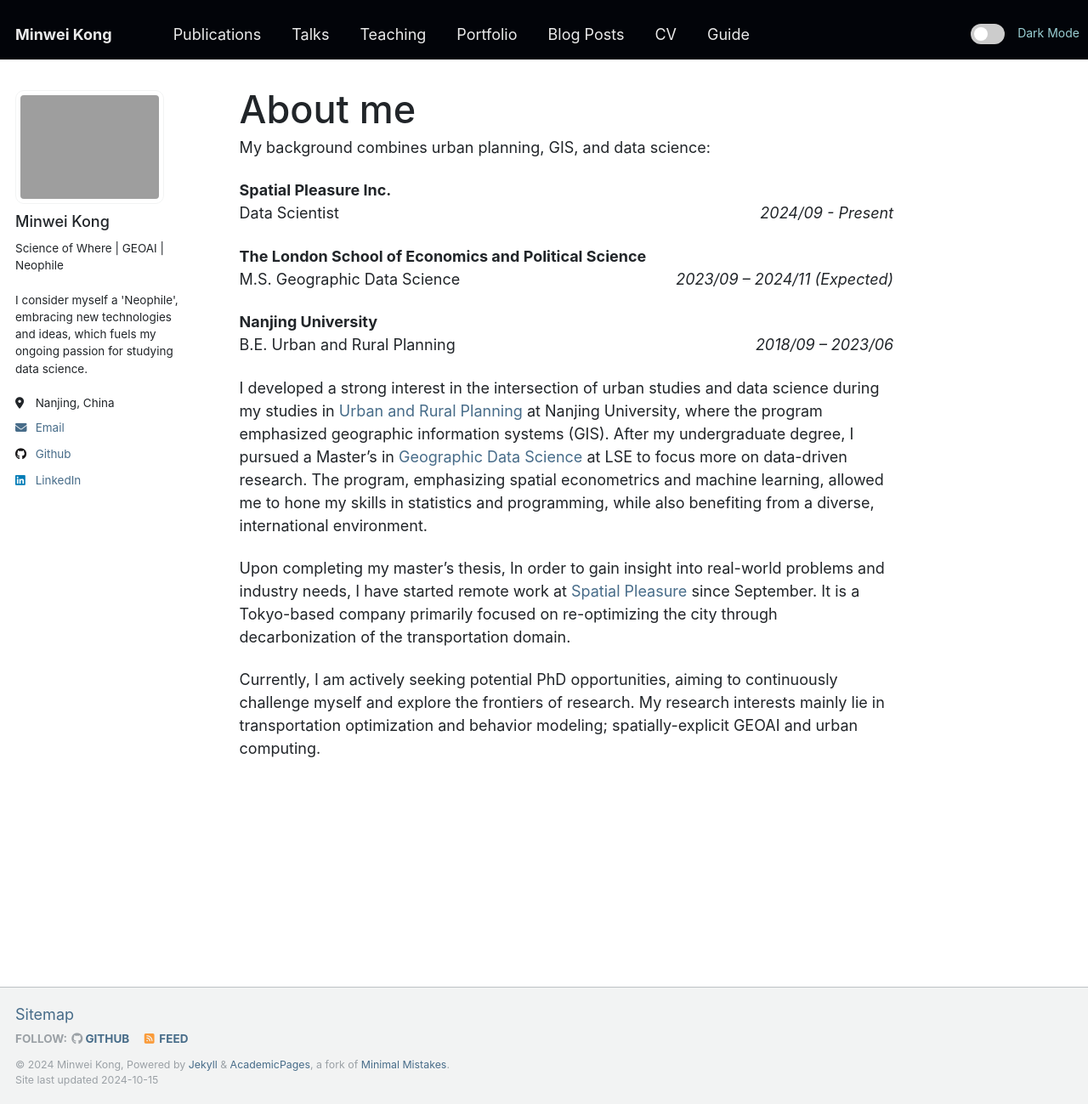
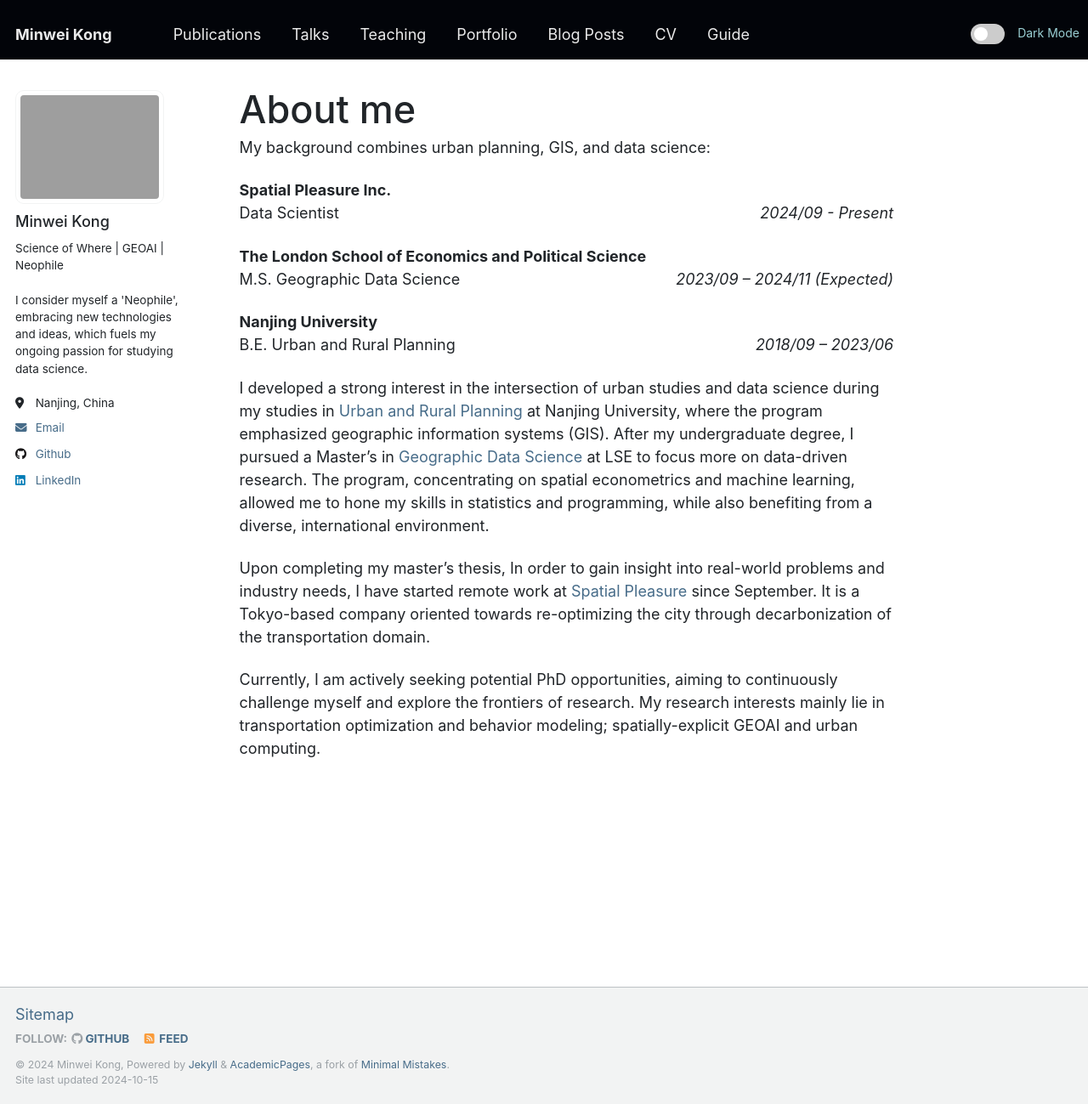
Before and after one commit to Minw913/minw913.github.io, a Jekyll site: the page built from _pages/about.md, in a window 1280 px wide and 1299 px high. Shown: the whole window at 85% size. Built offline with Jekyll 4.4.1, drawn with Linux system fonts in a browser that asks for light colours; nearby versions of some CDN libraries.

Commit message:
update about me

```diff
--- a/_pages/about.md
+++ b/_pages/about.md
@@ -19,9 +19,9 @@ My background combines urban planning, GIS, and data science:
 <br>
 <span>B.E. Urban and Rural Planning</span><span style="float: right;">_2018/09 – 2023/06_</span>
 
-I developed a strong interest in the intersection of urban studies and data science during my studies in [Urban and Rural Planning](https://arch.nju.edu.cn/) at Nanjing University, where the program emphasized geographic information systems (GIS). After my undergraduate degree, I pursued a Master’s in [Geographic Data Science](https://www.lse.ac.uk/study-at-lse/graduate/msc-geographic-data-science) at LSE to focus more on data-driven research. The program, emphasizing spatial econometrics and machine learning, allowed me to hone my skills in statistics and programming, while also benefiting from a diverse, international environment.
+I developed a strong interest in the intersection of urban studies and data science during my studies in [Urban and Rural Planning](https://arch.nju.edu.cn/) at Nanjing University, where the program emphasized geographic information systems (GIS). After my undergraduate degree, I pursued a Master’s in [Geographic Data Science](https://www.lse.ac.uk/study-at-lse/graduate/msc-geographic-data-science) at LSE to focus more on data-driven research. The program, concentrating on spatial econometrics and machine learning, allowed me to hone my skills in statistics and programming, while also benefiting from a diverse, international environment.
 
-Upon completing my master’s thesis, In order to gain insight into real-world problems and industry needs, I have started remote work at [Spatial Pleasure](https://spatial-pleasure.xyz/en/page/2/) since September. It is a Tokyo-based company primarily focused on re-optimizing the city through decarbonization of the transportation domain.
+Upon completing my master’s thesis, In order to gain insight into real-world problems and industry needs, I have started remote work at [Spatial Pleasure](https://spatial-pleasure.xyz/en/page/2/) since September. It is a Tokyo-based company oriented towards re-optimizing the city through decarbonization of the transportation domain.
 
 Currently, I am actively seeking potential PhD opportunities, aiming to continuously challenge myself and explore the frontiers of research. My research interests mainly lie in transportation optimization and behavior modeling; spatially-explicit GEOAI and urban computing.
 
```
